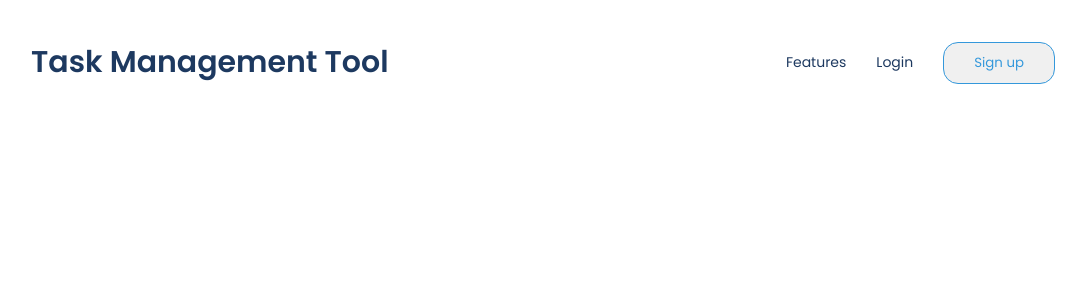
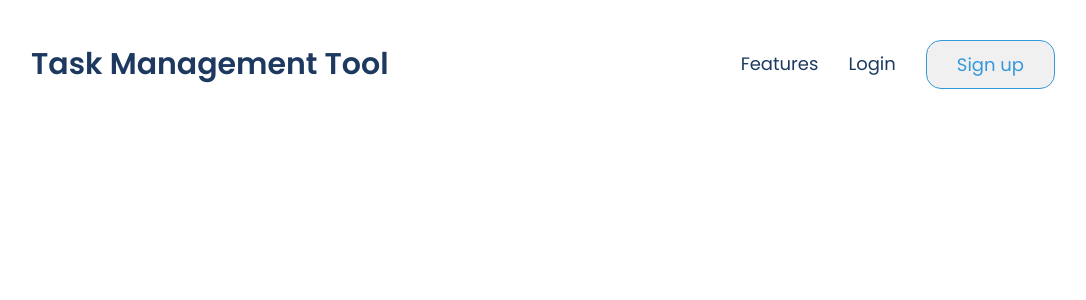
Before and after one commit to charityandani/Task-management-tool, a React (Create React App) app in the folder task-management/: page / in a window 1280 px wide. Shown: the top 300 px of the page, without its empty margins (97-1183 px from the left). Built offline with nearby package versions, Linux system fonts and the light colour scheme.

Commit message:
Update App.css

```diff
--- a/task-management/src/App.css
+++ b/task-management/src/App.css
@@ -50,6 +50,7 @@ body{
 .feature-link {
   text-decoration: none;
   color: #1D3960;
+  font-size: 18px;
 }
 
 .navbar-button {
@@ -58,6 +59,7 @@ body{
   background-color: #f0f0f0;
   border: 1.8px solid #3498db;
   border-radius: 15px;
+  font-size: 18px;
 }
 
 /* Add a hover effect for the button */
```
